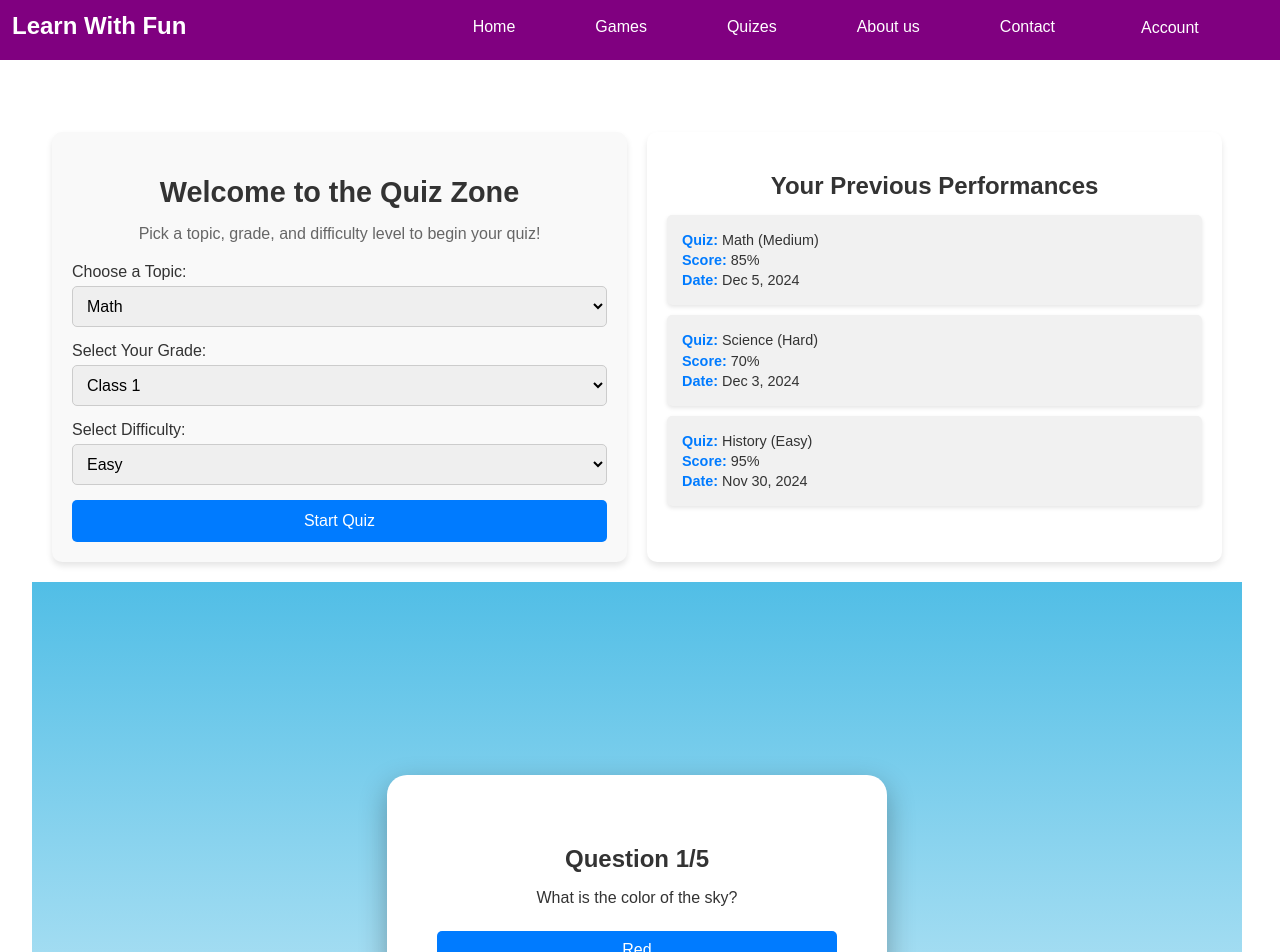
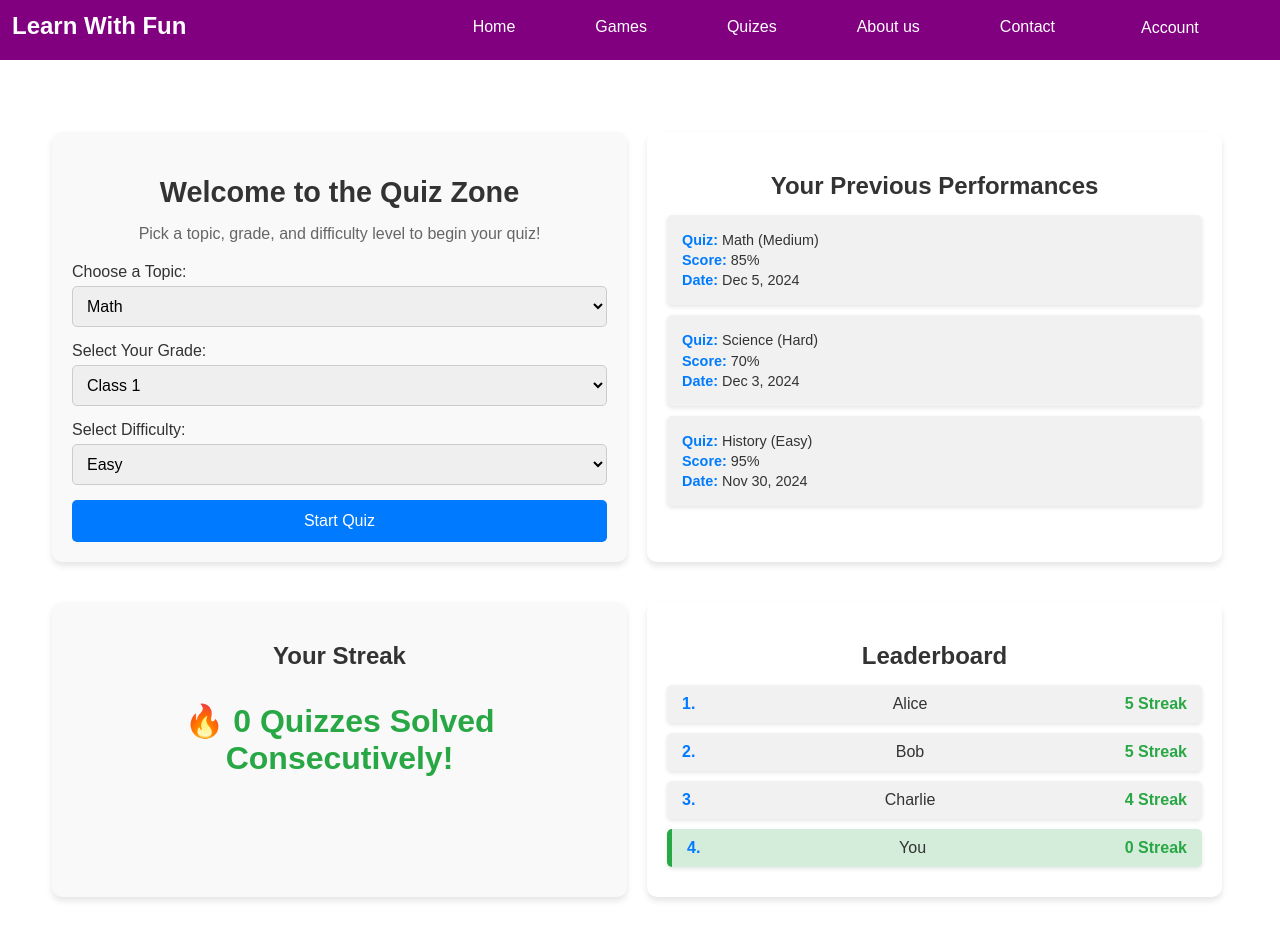
Before and after one commit to KenishRegmi/workshop-final-project, a React (Vite) app: page /quizes in a window 1280 px wide. Shown: the top 952 px of the page. Built offline with nearby package versions, Linux system fonts and the light colour scheme.

Commit message:
Quiz Update 2

```diff
--- a/src/App.css
+++ b/src/App.css
@@ -408,7 +408,6 @@ padding: 40px;
   margin-right: auto;
 }
 
-/* Left Section: Quiz Start Options */
 .quiz-start-section {
   background-color: #f9f9f9;
   padding: 20px;
@@ -560,3 +559,84 @@ background-color: white;
 .app  h2 {
   margin-bottom: 10px;
 }
+/* Container for Streak and Leaderboard */
+.quiz-streak-container {
+  display: grid;
+  grid-template-columns: 1fr 1fr;
+  gap: 20px;
+  max-width: 1200px;
+  margin: 0 auto;
+  padding: 20px;
+}
+
+/* Streak Section */
+.quiz-streak-section {
+  background-color: #f9f9f9;
+  padding: 20px;
+  border-radius: 10px;
+  box-shadow: 0 4px 6px rgba(0, 0, 0, 0.1);
+  text-align: center;
+}
+
+.quiz-streak-title {
+  font-size: 1.5rem;
+  color: #333;
+  margin-bottom: 10px;
+}
+
+.quiz-streak-number {
+  font-size: 2rem;
+  color: #28a745;
+  font-weight: bold;
+}
+
+/* Leaderboard Section */
+.quiz-leaderboard-section {
+  background-color: #fff;
+  padding: 20px;
+  border-radius: 10px;
+  box-shadow: 0 4px 6px rgba(0, 0, 0, 0.1);
+}
+
+.quiz-leaderboard-title {
+  font-size: 1.5rem;
+  color: #333;
+  margin-bottom: 15px;
+  text-align: center;
+}
+
+.quiz-leaderboard-list {
+  list-style: none;
+  padding: 0;
+  margin: 0;
+}
+
+.quiz-leaderboard-item {
+  display: flex;
+  justify-content: space-between;
+  padding: 10px 15px;
+  margin-bottom: 10px;
+  background-color: #f1f1f1;
+  border-radius: 5px;
+  box-shadow: 0 2px 4px rgba(0, 0, 0, 0.1);
+  font-size: 1rem;
+}
+
+.quiz-leaderboard-item .quiz-rank {
+  font-weight: bold;
+  color: #007bff;
+}
+
+.quiz-leaderboard-item .quiz-player {
+  color: #333;
+}
+
+.quiz-leaderboard-item .quiz-streak {
+  font-weight: bold;
+  color: #28a745;
+}
+
+.quiz-leaderboard-item.your-rank {
+  background-color: #d4edda;
+  border-left: 5px solid #28a745;
+}
--- a/src/components/Question.jsx
+++ b/src/components/Question.jsx
@@ -1,10 +1,7 @@
 import React, { useState } from "react";
 
-
-function Question() {
-  // Questions Array
+function Question({ onQuizEnd }) {
   const questions = [
-
     {
       questionText: "What is the color of the sky?",
       options: ["Red", "Blue", "Green", "Yellow"],
@@ -30,15 +27,12 @@ function Question() {
       options: ["2", "3", "4", "5"],
       correctAnswer: "4",
     },
-
   ];
 
-  // States to track progress and score
   const [currentQuestion, setCurrentQuestion] = useState(0);
   const [score, setScore] = useState(0);
   const [showScore, setShowScore] = useState(false);
 
-  // Handle answer selection
   const handleAnswer = (selectedOption) => {
     if (selectedOption === questions[currentQuestion].correctAnswer) {
       setScore(score + 1);
@@ -49,14 +43,8 @@ function Question() {
       setCurrentQuestion(nextQuestion);
     } else {
       setShowScore(true);
+      onQuizEnd(score + 1, questions.length); // Notify parent with final results
     }
-  };
-
-  // Restart the quiz
-  const handleRestart = () => {
-    setCurrentQuestion(0);
-    setScore(0);
-    setShowScore(false);
   };
 
   return (
@@ -66,7 +54,6 @@ function Question() {
           <h1>
             You scored {score} out of {questions.length}
           </h1>
-          <button onClick={handleRestart}>Restart Quiz</button>
         </div>
       ) : (
         <div className="question-section">
--- a/src/components/Quizes.jsx
+++ b/src/components/Quizes.jsx
@@ -1,20 +1,87 @@
-import React from 'react'
-import Question from './Question'
+import React, { useState } from "react";
+import Question from "./Question";
 
 const Quizes = () => {
+  const [quizStarted, setQuizStarted] = useState(false);5
+  const [streak, setStreak] = useState(0);
+  const [leaderboard, setLeaderboard] = useState([
+    { name: "Alice", streak: 5 },
+    { name: "Bob", streak: 5 },
+    { name: "Charlie", streak: 4 },
+    { name: "You", streak: 0 },
+  ]);5
+  const [previousPerformances, setPreviousPerformances] = useState([
+    { topic: "Math", difficulty: "Medium", score: 85, date: "Dec 5, 2024" },
+    { topic: "Science", difficulty: "Hard", score: 70, date: "Dec 3, 2024" },
+    { topic: "History", difficulty: "Easy", score: 95, date: "Nov 30, 2024" },
+  ]);5
+
+  const handleStartQuiz = () => {
+    setQuizStarted(true);5
+  };
+
+  const updateStreakAndLeaderboard = (correctCount) => {
+    const newStreak = streak + correctCount;5
+    setStreak(newStreak);
+
+ 5
+    const updatedLeaderboard = [...leaderboard].map((player) => {
+      if (player.name === "You") {
+        return { ...player, streak: newStreak };
+      }
+      return player;
+    });
+
+
+    updatedLeaderboard.sort((a, b) => b.streak - a.streak);
+    setLeaderboard(updatedLeaderboard);
+  };
+
+  const updatePreviousPerformances = (score, totalQuestions, topic = "General", difficulty = "Medium") => {
+    const percentage = Math.round((score / totalQuestions) * 100);
+    const date = new Date().toLocaleDateString("en-US", {
+      year: "numeric",
+      month: "short",
+      day: "numeric",
+    });
+
+    const newPerformance = {
+      topic,
+      difficulty,
+      score: percentage,
+      date,
+    };
+
+    setPreviousPerformances([newPerformance, ...previousPerformances]);
+  };
+
   return (
     <div className="quizes">
-    <div class="quiz-container">
-  <section class="quiz-start-section">
-    <header class="quiz-header">
-      <h1 class="quiz-title">Welcome to the Quiz Zone</h1>
-      <p class="quiz-description">Pick a topic, grade, and difficulty level to begin your quiz!</p>
+      {quizStarted ? (
+        <Question
+          onQuizEnd={(correctCount, totalQuestions) => {
+            updateStreakAndLeaderboard(correctCount);
+            updatePreviousPerformances(correctCount, totalQuestions);
+            setQuizStarted(false);
+          }}
+        />
+      ) : (
+        <>
+          <div className="quiz-container">
+            <section className="quiz-start-section">
+              <header className="quiz-header">
+                <h1 className="quiz-title">Welcome to the Quiz Zone</h1>
+                <p className="quiz-description">
+                  Pick a topic, grade, and difficulty level to begin your quiz!
+                </p>
               </header>
 
-    <form class="quiz-selection">
-      <div class="quiz-field">
-        <label for="quiz-topic" class="quiz-label">Choose a Topic:</label>
-        <select id="quiz-topic" class="quiz-dropdown">
+              <form className="quiz-selection">
+                <div className="quiz-field">
+                  <label htmlFor="quiz-topic" className="quiz-label">
+                    Choose a Topic:
+                  </label>
+                  <select id="quiz-topic" className="quiz-dropdown">
                     <option value="math">Math</option>
                     <option value="science">Science</option>
                     <option value="history">History</option>
@@ -22,9 +89,11 @@ const Quizes = () => {
                   </select>
                 </div>
 
-      <div class="quiz-field">
-        <label for="quiz-grade" class="quiz-label">Select Your Grade:</label>
-        <select id="quiz-grade" class="quiz-dropdown">
+                <div className="quiz-field">
+                  <label htmlFor="quiz-grade" className="quiz-label">
+                    Select Your Grade:
+                  </label>
+                  <select id="quiz-grade" className="quiz-dropdown">
                     <option value="1">Class 1</option>
                     <option value="2">Class 2</option>
                     <option value="3">Class 3</option>
@@ -38,44 +107,74 @@ const Quizes = () => {
                   </select>
                 </div>
 
-      <div class="quiz-field">
-        <label for="quiz-difficulty" class="quiz-label">Select Difficulty:</label>
-        <select id="quiz-difficulty" class="quiz-dropdown">
+                <div className="quiz-field">
+                  <label htmlFor="quiz-difficulty" className="quiz-label">
+                    Select Difficulty:
+                  </label>
+                  <select id="quiz-difficulty" className="quiz-dropdown">
                     <option value="easy">Easy</option>
                     <option value="medium">Medium</option>
                     <option value="hard">Hard</option>
                   </select>
                 </div>
 
-      <button  onClick={<Question/>}  type="button" class="quiz-start-button">Start Quiz</button>
+                <button
+                  type="button"
+                  className="quiz-start-button"
+                  onClick={handleStartQuiz}
+                >
+                  Start Quiz
+                </button>
               </form>
             </section>
 
-  <aside class="quiz-performance-section">
-    <h2 class="quiz-performance-title">Your Previous Performances</h2>
-    <ul class="quiz-performance-list">
-      <li>
-        <strong>Quiz:</strong> Math (Medium)<br />
-        <strong>Score:</strong> 85%<br />
-        <strong>Date:</strong> Dec 5, 2024
+            <aside className="quiz-performance-section">
+  <h2 className="quiz-performance-title">Your Previous Performances</h2>
+  <ul className="quiz-performance-list">
+    {previousPerformances.slice(0, 4).map((performance, index) => (
+      <li key={index}>
+        <strong>Quiz:</strong> {performance.topic} ({performance.difficulty})
+        <br />
+        <strong>Score:</strong> {performance.score}%
+        <br />
+        <strong>Date:</strong> {performance.date}
       </li>
-      <li>
-        <strong>Quiz:</strong> Science (Hard)<br />
-        <strong>Score:</strong> 70%<br />
-        <strong>Date:</strong> Dec 3, 2024
-      </li>
-      <li>
-        <strong>Quiz:</strong> History (Easy)<br />
-        <strong>Score:</strong> 95%<br />
-        <strong>Date:</strong> Nov 30, 2024
-      </li>
+    ))}
   </ul>
 </aside>
-</div>
-<Question/>
+
           </div>
 
-  )
-}
+          <div className="quiz-streak-container">
+            <section className="quiz-streak-section">
+              <h2 className="quiz-streak-title">Your Streak</h2>
+              <p className="quiz-streak-number">
+                🔥 {streak} Quizzes Solved Consecutively!
+              </p>
+            </section>
 
-export default Quizes
+            <section className="quiz-leaderboard-section">
+              <h2 className="quiz-leaderboard-title">Leaderboard</h2>
+              <ul className="quiz-leaderboard-list">
+                {leaderboard.map((player, index) => (
+                  <li
+                    key={player.name}
+                    className={`quiz-leaderboard-item ${
+                      player.name === "You" ? "your-rank" : ""
+                    }`}
+                  >
+                    <span className="quiz-rank">{index + 1}.</span>
+                    <span className="quiz-player">{player.name}</span>
+                    <span className="quiz-streak">{player.streak} Streak</span>
+                  </li>
+                ))}
+              </ul>
+            </section>
+          </div>
+        </>
+      )}
+    </div>
+  );
+};
+
+export default Quizes;
```
Lines whose indentation alone changed are shown as unchanged.
